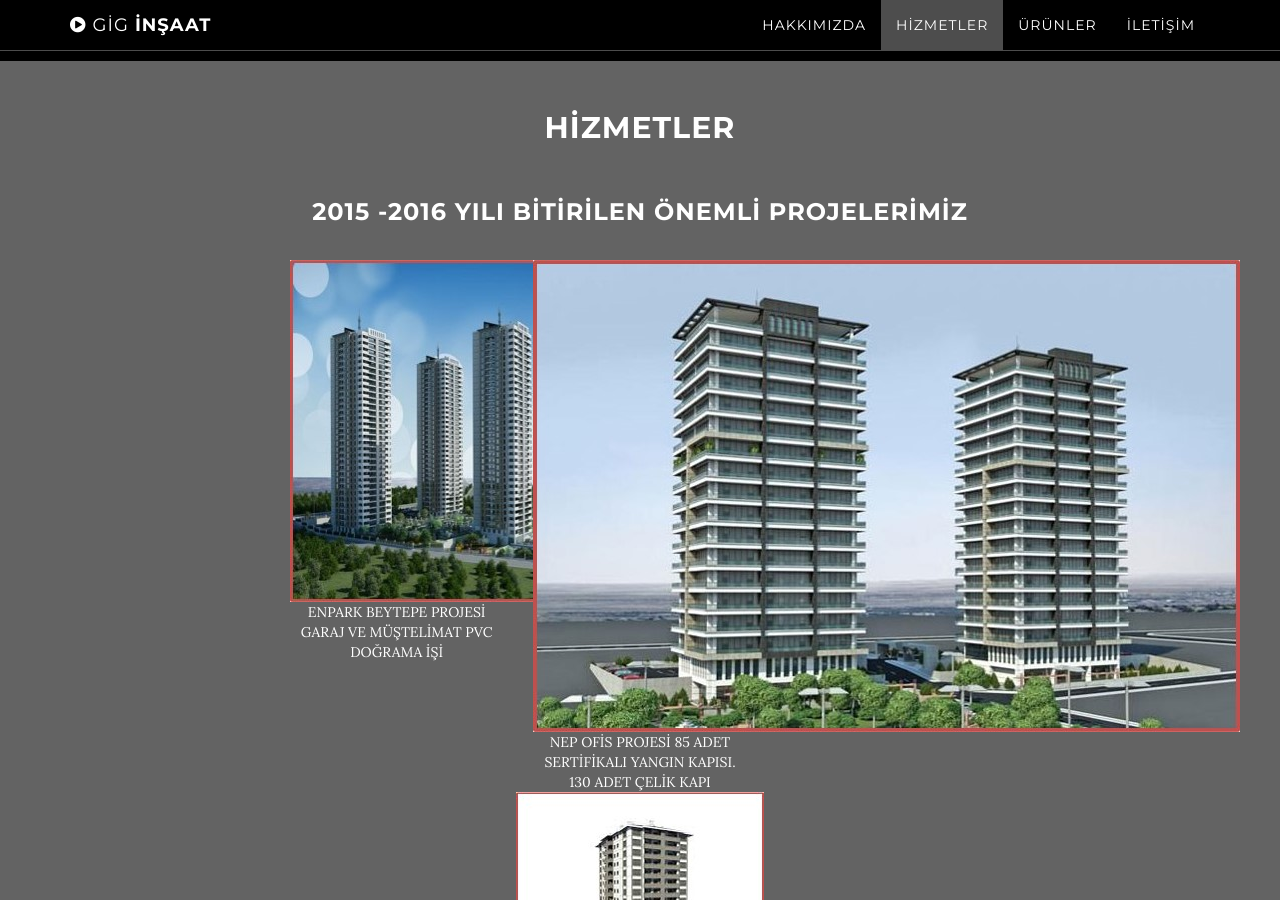
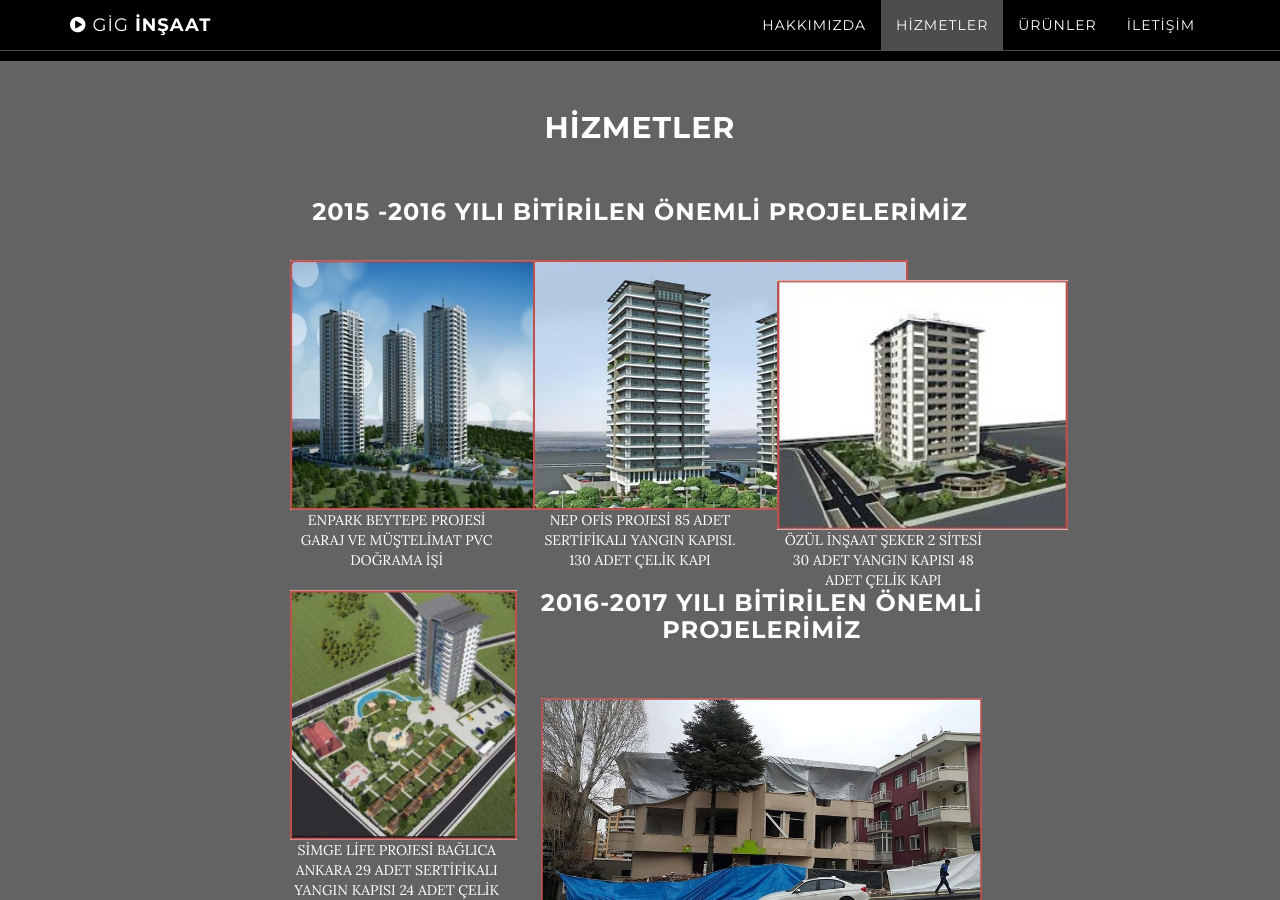
Before and after one commit to giginsaat/website, a Jekyll site: the page built from index.html, in a window 1280 px wide and 900 px high, scrolled down 2229 px. Built offline with Jekyll 4.4.1, drawn with Linux system fonts in a browser that asks for light colours.

Commit message:
Update services.html

```diff
--- a/_includes/services.html
+++ b/_includes/services.html
@@ -9,19 +9,29 @@
                     <h3>2015 -2016 YILI BİTİRİLEN ÖNEMLİ PROJELERİMİZ</h3>
 
                     <div class="col-lg-4">
-                        <img src="img/enpark_beytepe.jpg" /> <br/> ENPARK BEYTEPE PROJESİ GARAJ VE MÜŞTELİMAT PVC  DOĞRAMA İŞİ
+                        <img height="250px" src="img/enpark_beytepe.jpg" /> <br/> ENPARK BEYTEPE PROJESİ GARAJ VE MÜŞTELİMAT PVC  DOĞRAMA İŞİ
                     </div>
                     <div class="col-lg-4">
-                        <img src="img/nep_ofis.jpg" /> <br/> NEP OFİS PROJESİ 85 ADET SERTİFİKALI YANGIN KAPISI. 130 ADET ÇELİK KAPI
+                        <img height="250px"  src="img/nep_ofis.jpg" /> <br/> NEP OFİS PROJESİ 85 ADET SERTİFİKALI YANGIN KAPISI. 130 ADET ÇELİK KAPI
                     </div>
 
+                    <br/>
 
-                    <p><img src="img/seker2_sitesi.jpg" /> <br/> ÖZÜL İNŞAAT ŞEKER 2 SİTESİ 30 ADET YANGIN KAPISI 48 ADET ÇELİK KAPI</p>
-                    <p><img src="img/simge_life_baglica.jpg" /> <br/> SİMGE LİFE PROJESİ BAĞLICA ANKARA 29 ADET SERTİFİKALI  YANGIN KAPISI 24 ADET ÇELİK KAPI</p>
+                    <div class="col-lg-4">
+                        <img height="250px" src="img/seker2_sitesi.jpg" /> <br/> ÖZÜL İNŞAAT ŞEKER 2 SİTESİ 30 ADET YANGIN KAPISI 48 ADET ÇELİK KAPI
+                    </div>
+                    <div class="col-lg-4">
+                        <img height="250px" src="img/simge_life_baglica.jpg" /> <br/> SİMGE LİFE PROJESİ BAĞLICA ANKARA 29 ADET SERTİFİKALI  YANGIN KAPISI 24 ADET ÇELİK KAPI
+                    </div>
 
                     <br/>
+
                     <h3>2016-2017 YILI BİTİRİLEN ÖNEMLİ PROJELERİMİZ</h3>
-                    <p><img src="img/ulusoy_musavirlik_gop.jpg" /> <br/> ULUSOY MÜŞAVİRLİK GAZİ OSMAN PAŞA 22 ADET ÇELİK KAPI</p>
+
+                    <br/>
+                    <div class="col-lg-8">
+                        <img height="250px" src="img/ulusoy_musavirlik_gop.jpg" /> <br/> ULUSOY MÜŞAVİRLİK GAZİ OSMAN PAŞA 22 ADET ÇELİK KAPI
+                    </div>
 
                 </div>
             </div>
```
